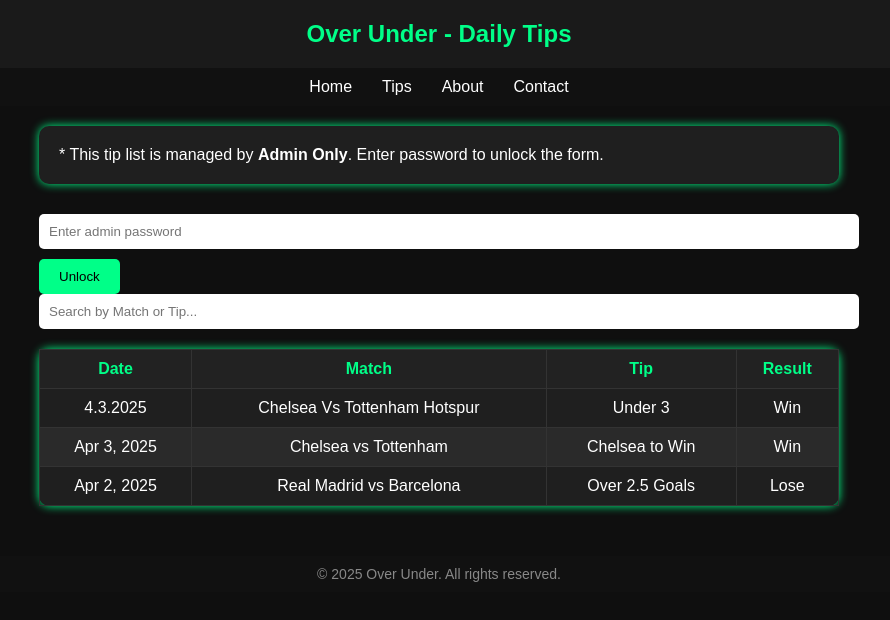
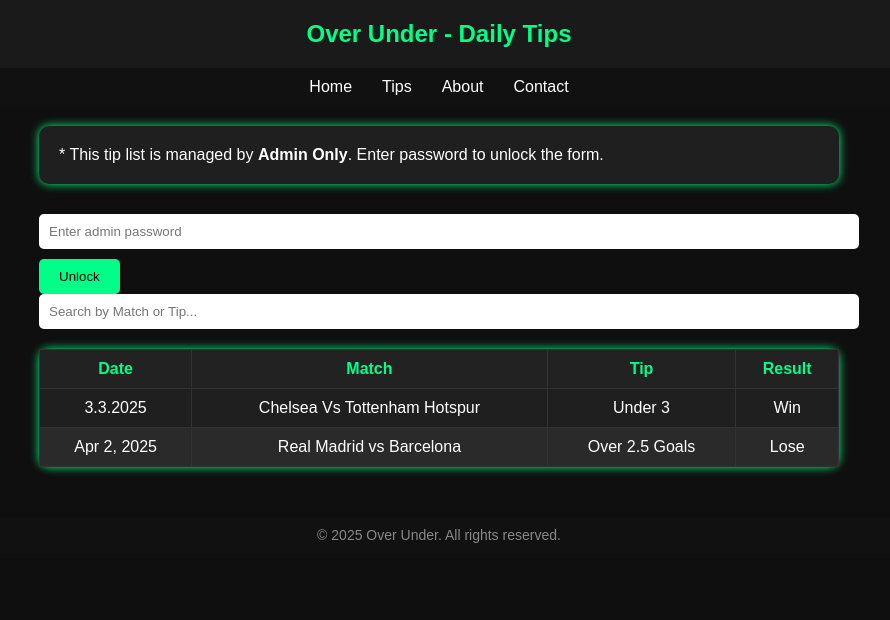
Before and after one commit to waiphyolynn/Over-Under-v2, a plain HTML site: page index.html in a window 1280 px wide. Shown: the whole page, without its empty margins (201-1091 px from the left). Drawn offline with Linux system fonts and the light colour scheme.

Commit message:
Add files via upload

```diff
--- a/index.html
+++ b/index.html
@@ -64,18 +64,12 @@
       </thead>
       <tbody>
         <tr>
-          <td>4.3.2025</td>
+          <td>3.3.2025</td>
           <td>Chelsea Vs Tottenham Hotspur</td>
           <td>Under 3</td>
           <td>Win</td>
         </tr>
-        <tr>
-          <td>Apr 3, 2025</td>
-          <td>Chelsea vs Tottenham</td>
-          <td>Chelsea to Win</td>
-          <td>Win</td>
-        </tr>
-        <tr>
+                <tr>
           <td>Apr 2, 2025</td>
           <td>Real Madrid vs Barcelona</td>
           <td>Over 2.5 Goals</td>
```
